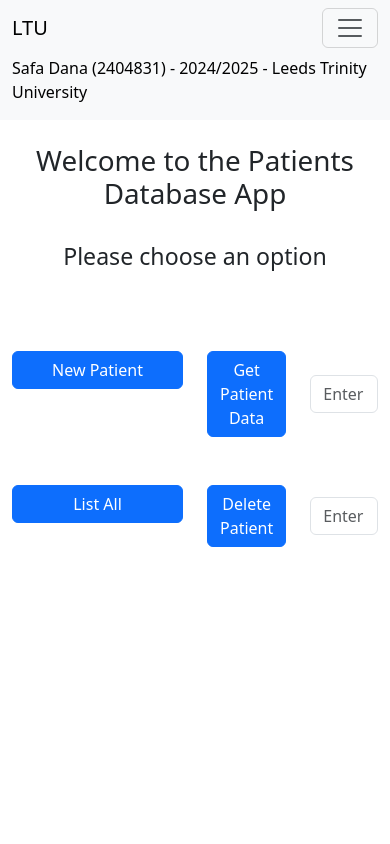
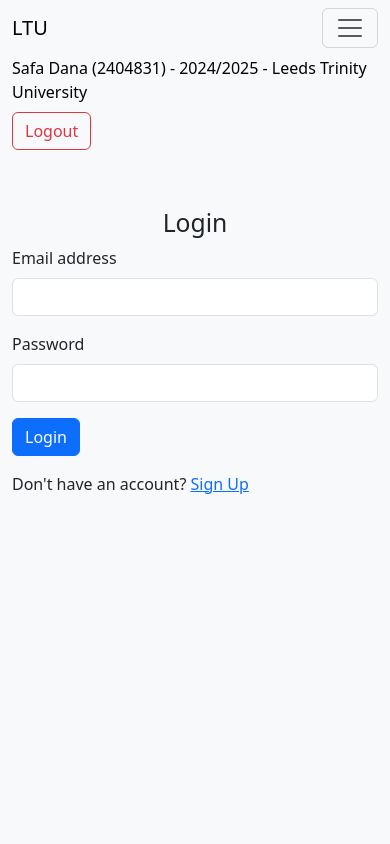
Before and after one commit to CS-LTU/com7033-assignment-safaenet, a Flask app: page / in a window 390 px wide, after a click that opens the changed part. Run offline with Flask 3, Linux system fonts and the light colour scheme; some libraries are stand-ins or nearby versions.

Commit message:
working on login

```diff
--- a/Frontend/app.py
+++ b/Frontend/app.py
@@ -1,5 +1,7 @@
 from flask import Flask, jsonify, render_template, request
 import requests
+from flask_cors import CORS
+import requests.cookies
 from models import NewOrUpdatePatient, Patient
 
 RUNNING_PORT = 5001
@@ -10,15 +12,33 @@ GET_PATIENT_URL = BASE_URL + "GetById/"
 UPDATE_PATIENT_URL = BASE_URL + "UpdatePatient/"
 DELETE_PATIENT_URL = BASE_URL + "DeletePatient/"
 PATIENTS_LIST_URL = BASE_URL + "GetAll"
+SESSION_CHECK_URL = BASE_URL + "SessionCheck"
+LOGOUT_URL = BASE_URL + "auth"
 
 app = Flask(__name__)
-
+# CORS(app, resources={r"/*": {"origins": "http://127.0.0.1:5000", "supports_credentials": True}})
 def isBool(value):
         return value == '1'
 
 @app.route('/')
+def login():
+    return render_template("login.html")
+
+@app.route('/home')
 def home():
-    return render_template("home.html")
+    return render_template('home.html')
+
+@app.route('/signup')
+def signup():
+    return render_template("login.html")
+
+@app.route('/logout')
+def logout():
+    response = requests.delete(LOGOUT_URL, cookies=request.cookies)
+    print(response.status_code)
+    if response.ok:
+        requests.cookies = None
+        return render_template("login.html")
 
 @app.route('/add_new_patient_clicked', methods = ['POST'])
 def add_new_patient_clicked():
@@ -77,7 +97,7 @@ def update_patient_clicked():
 def SearchPatientById():
     patientId = request.form.get('search_patient_id')
     try:
-        response = requests.get(GET_PATIENT_URL + f"{patientId}")
+        response = requests.get(GET_PATIENT_URL + f"{patientId}", cookies=request.cookies)
         if(response.status_code != 200):
             return render_template('home.html', has_message=True, message_text=f"Patient with Id {patientId} was not found. Code:{response.status_code}")
         else:
@@ -104,15 +124,23 @@ def DeletePatientById():
 @app.route('/get_patients', methods=['GET'])
 def get_patients():
     try:
-        response = requests.get(PATIENTS_LIST_URL)
+        response = requests.get(PATIENTS_LIST_URL, cookies=request.cookies)
         response.raise_for_status()
-
         patients_json = response.json()
         patients = [Patient.read_from_json(patient_data) for patient_data in patients_json]
         return render_template('patients_list.html', Patients = patients)
 
     except requests.exceptions.RequestException as e:
-        return jsonify({"error": "Error fetching data from external API", "details": str(e)}), 500
+        return jsonify({"error": "Error fetching data from API", "details": str(e)}), 500
+
+def checkSession():
+    response = requests.get(SESSION_CHECK_URL)
+    if response.ok:
+        result = response.json()
+        if not result['loggedIn']:
+            login()
+    else:
+        login()
 
 if __name__ == '__main__':
     app.run(port=RUNNING_PORT, debug=RUN_IN_DEBUG_MODE)
--- a/Frontend/templates/base.html
+++ b/Frontend/templates/base.html
@@ -7,6 +7,14 @@
     <script src="{{ url_for('static', filename = './js/bootstrap.bundle.min.js') }}"></script>
     <script src="{{ url_for('static', filename = './js/jquery-3.6.0.min.js') }}"></script>
     <title>SSD App</title>
+    <style>
+      body {
+          background-color: #f8f9fa;
+      }
+      .container {
+          margin-top: 50px;
+      }
+  </style>
 </head>
 <body>
   <nav class="navbar navbar-expand-lg bg-body-tertiary">
@@ -17,16 +25,33 @@
             <span class="navbar-toggler-icon"></span>
         </button>
         <div class="collapse navbar-collapse" id="navbarNavAltMarkup">
-            <div class="navbar-nav">
+            <div class="navbar-nav me-auto">
                 <a class="nav-link active" aria-current="page" href="#">Safa Dana (2404831) - 2024/2025 - Leeds Trinity University</a>
             </div>
+              <button class="btn btn-outline-danger d-flex" onclick="doLogout()">Logout</button>
         </div>
     </div>
 </nav>
+
 
     {% block content %}
 
     {% endblock content %}
 
 </body>
+<script>
+  async function doLogout() {
+    const response = await fetch("http://127.0.0.1:5000/auth", {
+        method: 'DELETE',
+        credentials: 'include'
+    });
+
+    if (response.ok) {
+        alert("Logged out successfully");
+        window.location.href = '/';
+    } else {
+        alert("Logout failed. Please try again.");
+    }
+  }
+</script>
 </html>
--- a/Frontend/templates/home.html
+++ b/Frontend/templates/home.html
@@ -12,11 +12,10 @@
 <div class="container mt-5">
     <div class="row">
         <div class="col-6">
-            <button class="btn btn-primary w-100" type="button" data-bs-toggle="offcanvas"
-            data-bs-target="#addNewOffcanvas" aria-controls="addNewOffcanvas">New Patient</button>
+            <button class="btn btn-primary w-100" type="button"  onclick="showAddPatientOffcanvas()">New Patient</button>
         </div>
         <div class="col-6">
-            <form action="{{ url_for('SearchPatientById') }}" method="post">
+            <form id="getPatientByIdForm" action="{{ url_for('SearchPatientById') }}" method="post">
                 <div class="horizontal-container">
                     <div class="row align-items-center">
                         <div class="col">
@@ -56,6 +55,42 @@
     </div>
 </div>
 
+<script>
+    document.addEventListener("DOMContentLoaded", async function() {
+        const response = await fetch("http://127.0.0.1:5000/SessionCheck", {
+        method: 'GET',
+        credentials: 'include',
+    });
+        const result = await response.json();
+        if(result.loggedIn == false)
+        {
+            console.log("HTML is not logged In. Redirecting...");
+            window.location.href = '/'
+        }
+    });
+
+    function showAddPatientOffcanvas() {
+        checkSession();
+        const offcanvasElement = document.getElementById('addNewOffcanvas');
+        const bsOffcanvas = new bootstrap.Offcanvas(offcanvasElement);
+        bsOffcanvas.show();
+    }
+
+    async function getPatientById(){
+        checkSession();
+        document.getElementById('getPatientByIdForm').submit();
+    }
+
+    async function checkSession() {
+        const response = await fetch("http://127.0.0.1:5000/SessionCheck", {
+        method: 'GET',
+        credentials: 'include',
+    });
+        const result = await response.json();
+        if(result.loggedIn == false) window.location.href = '/';
+    };
+</script>
+
 {% if has_message %}
 <script>
     $(document).ready(function() {
--- a/Frontend/templates/login.html
+++ b/Frontend/templates/login.html
@@ -0,0 +1,83 @@
+{% extends 'base.html' %}
+
+{% block content %}
+
+<div class="container">
+    <div class="row">
+        <div class="col-md-6 offset-md-3">
+            <h2 class="text-center">Login</h2>
+            <form id="loginForm" onsubmit="return loginUser(event)">
+                <div class="mb-3">
+                    <label for="email" class="form-label">Email address</label>
+                    <input type="email" class="form-control" id="email" name="email" required>
+                </div>
+                <div class="mb-3">
+                    <label for="password" class="form-label">Password</label>
+                    <input type="password" class="form-control" id="password" name="password" required>
+                </div>
+                <button type="submit" class="btn btn-primary">Login</button>
+                <p class="mt-3">Don't have an account? <a href="#signup" data-bs-toggle="collapse">Sign Up</a></p>
+            </form>
+            <div id="message" class="mt-3"></div>
+
+            <div class="collapse" id="signup">
+                <h2 class="text-center mt-4">Sign Up</h2>
+                <form action="{{ url_for('signup') }}" method="POST">
+                    <div class="mb-3">
+                        <label for="emailSignup" class="form-label">Email address</label>
+                        <input type="email" class="form-control" id="emailSignup" name="emailSignup" required>
+                    </div>
+                    <div class="mb-3">
+                        <label for="passwordSignup" class="form-label">Password</label>
+                        <input type="password" class="form-control" id="passwordSignup" name="passwordSignup" required>
+                    </div>
+                    <button type="submit" class="btn btn-success">Sign Up</button>
+                </form>
+            </div>
+        </div>
+    </div>
+</div>
+
+<script>
+    async function loginUser(event) {
+        event.preventDefault();
+        const email = document.getElementById('email').value;
+        const password = document.getElementById('password').value;
+        const response = await fetch("http://127.0.0.1:5000?action=signin", {
+            method: 'POST',
+            credentials: "include",
+            headers: {
+                'Content-Type': 'application/json'
+            },
+            body: JSON.stringify({ email, password }),
+        });
+
+        const data = await response.json();
+        const messageDiv = document.getElementById('message');
+
+        if (response.ok) {
+            messageDiv.innerHTML = `<div class="alert alert-success">${data.message}</div>`;
+            setTimeout(() => {
+                window.location.href = '/home';
+            }, 50);
+        } else {
+            messageDiv.innerHTML = `<div class="alert alert-danger">${data.message}</div>`;
+        }
+    }
+
+    document.addEventListener("DOMContentLoaded", async function() {
+        const response = await fetch("http://127.0.0.1:5000/SessionCheck", {
+        method: 'GET',
+        credentials: 'include',
+    });
+        const result = await response.json();
+        if(result.loggedIn)
+        {
+            console.log("HTML is already logged In. Redirecting...");
+            window.location.href = '/home'
+        }
+        else console.log("HTML is NOT logged In!");
+    });
+</script>
+
+{% endblock %}
--- a/Frontend/templates/patients_list.html
+++ b/Frontend/templates/patients_list.html
@@ -3,7 +3,7 @@
 {% block content %}
 
 <div class="row mt-2">
-    <a href="/" class="btn btn-primary w-100">Home</a>
+    <a href="/home" class="btn btn-primary w-100">Home</a>
 </div>
 <table class="table table-striped">
     <thead class="thead-dark">
@@ -28,6 +28,6 @@
 </table>
 
 <div class="row mt-2">
-    <a href="/" class="btn btn-primary w-100">Home</a>
+    <a href="/home" class="btn btn-primary w-100">Home</a>
 </div>
 {% endblock %}
```
Also changed, not shown: Backend/app.py (+8 -3 lines), Backend/controllers/patientsController.py (+11 -3 lines), Backend/controllers/usersController.py (+84 -26 lines), Backend/dal/usersDAL.py (+26 -10 lines), Backend/services/userService.py (+51 -22 lines), instance/database.db, 2 other files. Lines whose indentation alone changed are shown as unchanged.
